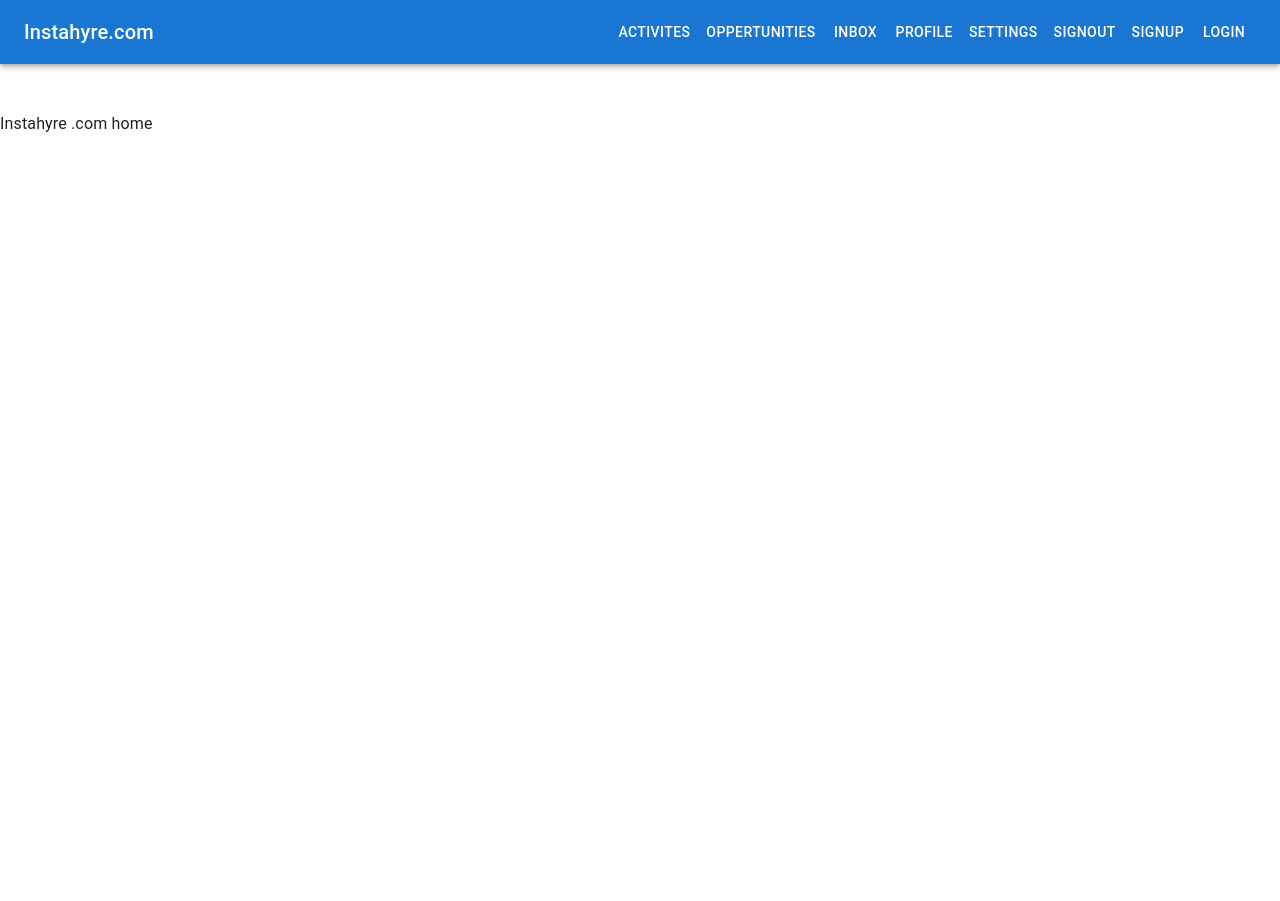
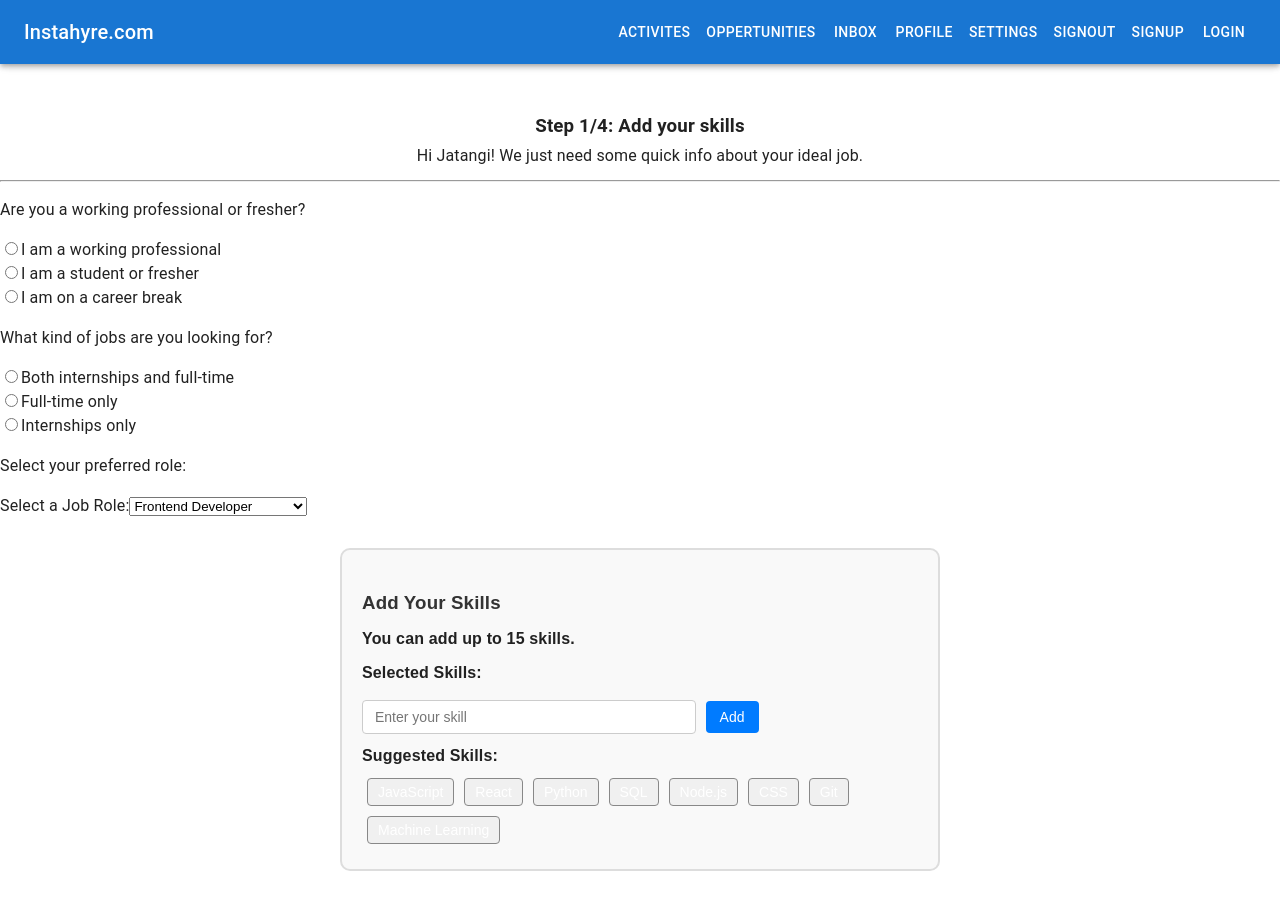
Before and after one commit to suhaas3/job-searching-platform, a React (Create React App) app in the folder jsp/: page / in a window 1280 px wide. Before the commit the page ends 800 px from the top, so only its background shows below. Built offline with nearby package versions, Linux system fonts and the light colour scheme.

Commit message:
instahyre.com page 1/4 1 page is created

```diff
--- a/jsp/src/Components/InstahyreCom/InstahyreCom.css
+++ b/jsp/src/Components/InstahyreCom/InstahyreCom.css
@@ -0,0 +1,96 @@
+.fisrt-section {
+  text-align: center;
+}
+
+/*selected skills css*/
+.skills-selected-container {
+  max-width: 600px;
+  margin: 30px auto;
+  padding: 20px;
+  border: 2px solid #ddd;
+  border-radius: 10px;
+  background-color: #f9f9f9;
+  font-family: Arial, sans-serif;
+}
+
+.skills-selected-container h3 {
+  margin-bottom: 10px;
+  color: #333;
+}
+
+.skills-selected-container p {
+  font-weight: bold;
+  margin: 10px 0 5px;
+}
+
+.skills-selected-container input[type="text"] {
+  padding: 8px 12px;
+  font-size: 14px;
+  width: 60%;
+  margin-top: 10px;
+  margin-right: 10px;
+  border: 1px solid #ccc;
+  border-radius: 4px;
+}
+
+.skills-selected-container button {
+  padding: 8px 14px;
+  font-size: 14px;
+  background-color: #007bff;
+  color: white;
+  border: none;
+  cursor: pointer;
+  border-radius: 4px;
+}
+
+.skills-selected-container button:hover {
+  background-color: #0056b3;
+}
+
+.skills-selected-container .selected-skills {
+  display: flex;
+  flex-wrap: wrap;
+  gap: 10px;
+  margin-bottom: 15px;
+}
+
+.skills-selected-container span {
+  display: inline-block;
+  background-color: #e0f7fa;
+  color: #00796b;
+  padding: 5px 10px;
+  border-radius: 16px;
+  font-size: 14px;
+  margin-right: 10px;
+}
+
+.skills-selected-container span button {
+  background: none;
+  border: none;
+  color: #e53935;
+  margin-left: 8px;
+  font-size: 16px;
+  cursor: pointer;
+}
+
+.skills-selected-container .suggested-skills {
+  margin-top: 10px;
+  display: flex;
+  flex-wrap: wrap;
+  gap: 10px;
+}
+
+.skills-selected-container .suggested-skills button {
+  background-color: #f0f0f0;
+  color: #333;
+  border: 1px solid #888;
+  padding: 6px 12px;
+  border-radius: 16px;
+  cursor: pointer;
+}
+
+.skills-selected-container .suggested-skills button:disabled {
+  background-color: #ccc;
+  color: #777;
+  cursor: not-allowed;
+}
--- a/jsp/src/Components/InstahyreCom/InstahyreCom.js
+++ b/jsp/src/Components/InstahyreCom/InstahyreCom.js
@@ -1,9 +1,200 @@
-import React from 'react'
+import React, { useState } from 'react';
+import './InstahyreCom.css';
 
 export default function InstahyreCom() {
+
+  const CheckboxObj = [
+    {
+      question: "Are you a working professional or fresher?",
+      name: "status",
+      options: [
+        { label: "I am a working professional", value: "working-professional" },
+        { label: "I am a student or fresher", value: "student-fresher" },
+        { label: "I am on a career break", value: "career-break" }
+      ]
+    },
+    {
+      question: "What kind of jobs are you looking for?",
+      name: "jobType",
+      options: [
+        { label: "Both internships and full-time", value: "both" },
+        { label: "Full-time only", value: "full-time" },
+        { label: "Internships only", value: "internships" }
+      ]
+    }
+  ];
+
+  const jobCategories = [
+    {
+      label: "Software Development",
+      options: [
+        { label: "Frontend Developer", value: "frontend-developer" },
+        { label: "Backend Developer", value: "backend-developer" },
+        { label: "Full Stack Developer", value: "fullstack-developer" },
+        { label: "Mobile App Developer", value: "mobile-developer" }
+      ]
+    },
+    {
+      label: "Data & AI",
+      options: [
+        { label: "Data Analyst", value: "data-analyst" },
+        { label: "Data Scientist", value: "data-scientist" },
+        { label: "ML Engineer", value: "ml-engineer" },
+        { label: "AI Researcher", value: "ai-researcher" }
+      ]
+    },
+    {
+      label: "DevOps & Cloud",
+      options: [
+        { label: "DevOps Engineer", value: "devops-engineer" },
+        { label: "Cloud Engineer", value: "cloud-engineer" },
+        { label: "Site Reliability Engineer", value: "sre" }
+      ]
+    },
+    {
+      label: "Product & Design",
+      options: [
+        { label: "UI/UX Designer", value: "ui-ux-designer" },
+        { label: "Product Manager", value: "product-manager" },
+        { label: "Graphic Designer", value: "graphic-designer" }
+      ]
+    },
+    {
+      label: "Others",
+      options: [
+        { label: "Technical Support", value: "technical-support" },
+        { label: "QA Tester", value: "qa-tester" },
+        { label: "Business Analyst", value: "business-analyst" }
+      ]
+    }
+  ];
+
+  //Highlight your unique skills to recruiters
+// Add up to 15 skills to enhance your profile
+  const [inputSkill, setInputSkill] = useState(""); // for text input
+  const [selectedSkills, setSelectedSkills] = useState([]); // for selected skills
+
+  // List of suggested skills
+  const suggestedSkills = [
+    "JavaScript", "React", "Python", "SQL", "Node.js",
+    "CSS", "Git", "Machine Learning"
+  ];
+
+  const maxSkills = 15; // limit to 15 skills
+
+  // Add skill to selectedSkills
+  const handleAddSkill = (skill) => {
+    if (skill && !selectedSkills.includes(skill) && selectedSkills.length < maxSkills) {
+      setSelectedSkills([...selectedSkills, skill]); // add skill to the array
+    }
+    setInputSkill(""); // clear input box
+  };
+
+  // Remove skill from selectedSkills
+  const handleRemoveSkill = (skillToRemove) => {
+    const updatedSkills = selectedSkills.filter(skill => skill !== skillToRemove);
+    setSelectedSkills(updatedSkills);
+  };
+
+
+
   return (
-    <div>
-      Instahyre .com home
+    <div className='instahyre-first-container'>
+      <div className='fisrt-section'>
+        <h3 style={{ margin: 0 }}>Step 1/4: Add your skills</h3>
+        <p style={{ margin: 0, padding: '4px' }}>Hi Jatangi! We just need some quick info about your ideal job.</p>
+      </div>
+      <hr />
+
+      <div className="checkbox-container">
+        {CheckboxObj.map(({ question, name, options }) => (
+          <div className="checkbox-group" key={name}>
+            <p>{question}</p>
+            {options.map(({ label, value }) => (
+              <>
+                <label key={value}>
+                  <input type="radio" name={name} value={value} />
+                  {label}
+                </label><br />
+              </>
+            ))}
+          </div>
+        ))}
+      </div>
+
+      <div className='preferred-role'>
+        <p>Select your preferred role:</p>
+        <div>
+          <label htmlFor="job-role">Select a Job Role:</label>
+          <select id="job-role" name="job-role">
+            {jobCategories.map((group) => (
+              <optgroup key={group.label} label={group.label}>
+                {group.options.map((option) => (
+                  <option key={option.value} value={option.value}>
+                    {option.label}
+                  </option>
+                ))}
+              </optgroup>
+            ))}
+          </select>
+        </div>
+      </div>
+
+
+       <div className="skills-selected-container">
+      <h3>Add Your Skills</h3>
+      <p>You can add up to 15 skills.</p>
+
+      {/* Selected Skills */}
+      <p>Selected Skills:</p>
+      <div>
+        {selectedSkills.map(skill => (
+          <span key={skill} style={{ marginRight: "10px" }}>
+            {skill}
+            <button onClick={() => handleRemoveSkill(skill)}> x </button>
+          </span>
+        ))}
+      </div>
+
+      {/* Input to add new skill */}
+      <input
+        type="text"
+        placeholder="Enter your skill"
+        value={inputSkill}
+        onChange={(e) => setInputSkill(e.target.value)}
+        onKeyDown={(e) => {
+          if (e.key === 'Enter') {
+            handleAddSkill(inputSkill.trim());
+          }
+        }}
+      />
+      <button onClick={() => handleAddSkill(inputSkill.trim())}>Add</button>
+
+      {/* Suggested Skills */}
+      <p>Suggested Skills:</p>
+      <div>
+        {suggestedSkills.map(skill => (
+          <button
+            key={skill}
+            onClick={() => handleAddSkill(skill)}
+            disabled={selectedSkills.includes(skill)}
+            style={{
+              margin: "5px",
+              padding: "5px 10px",
+              backgroundColor: selectedSkills.includes(skill) ? "#ccc" : "#f0f0f0",
+              border: "1px solid #888",
+              cursor: selectedSkills.includes(skill) ? "not-allowed" : "pointer"
+            }}
+          >
+            {skill}
+          </button>
+        ))}
+      </div>
+    </div>
+
+
+
+
 
     </div>
   )
```
